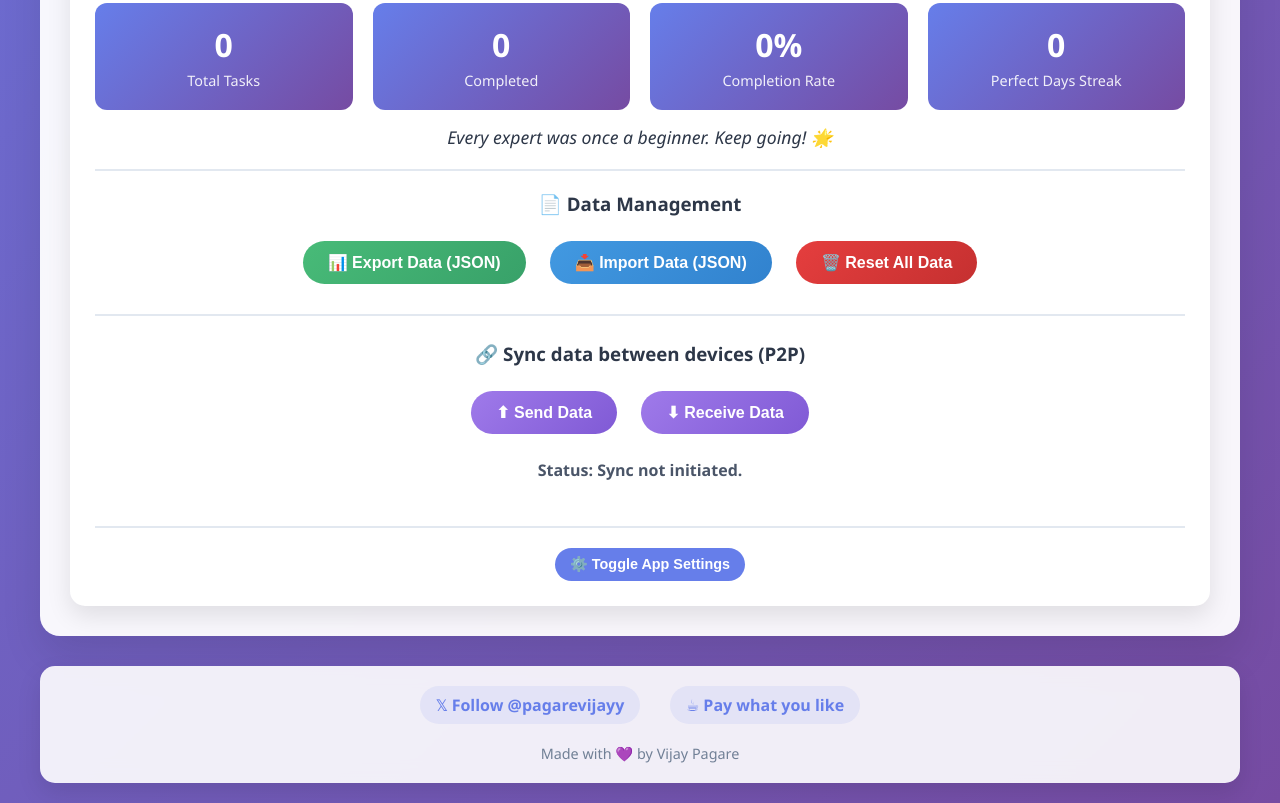
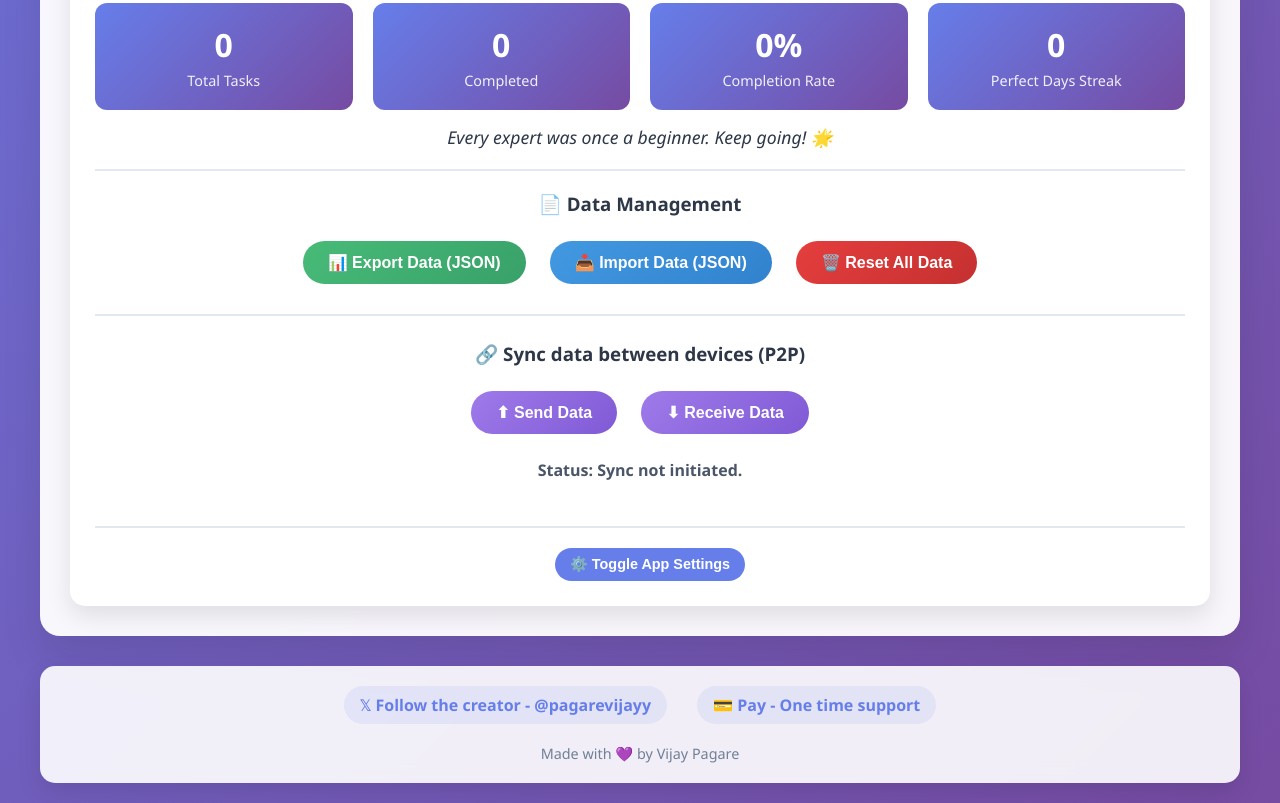
Before and after one commit to pagarevijayy/weekly-work-tracker, a website: page index.html in a window 1280 px wide. Shown: the part 1342-2145 px from the top of the page. Drawn offline with Linux system fonts and the light colour scheme.

Commit message:
links and messaging update

```diff
--- a/index.html
+++ b/index.html
@@ -1430,11 +1430,11 @@
     <div class="footer">
         <div class="footer-content">
             <a href="https://twitter.com/pagarevijayy" target="_blank" rel="noopener noreferrer" class="footer-link">
-                𝕏 Follow @pagarevijayy
+                𝕏 Follow the creator - @pagarevijayy
             </a>
-            <a href="https://pagarevijayy.gumroad.com/coffee" target="_blank" rel="noopener noreferrer"
+            <a href="https://pagarevijayy.gumroad.com/l/weekly-work-tracker" target="_blank" rel="noopener noreferrer"
                 class="footer-link">
-                ☕ Pay what you like
+                💳 Pay - One time support
             </a>
         </div>
         <div class="footer-credit">
```
